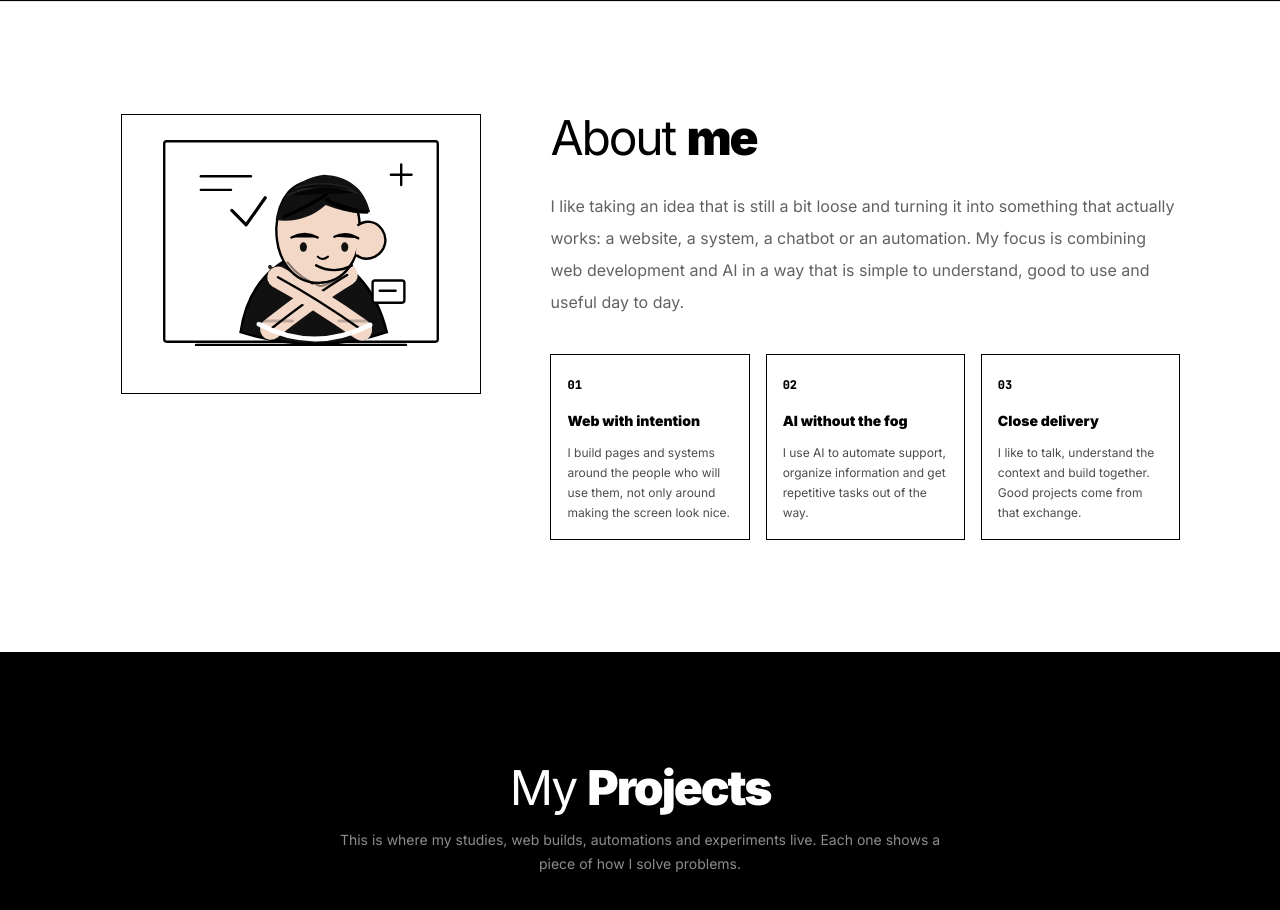
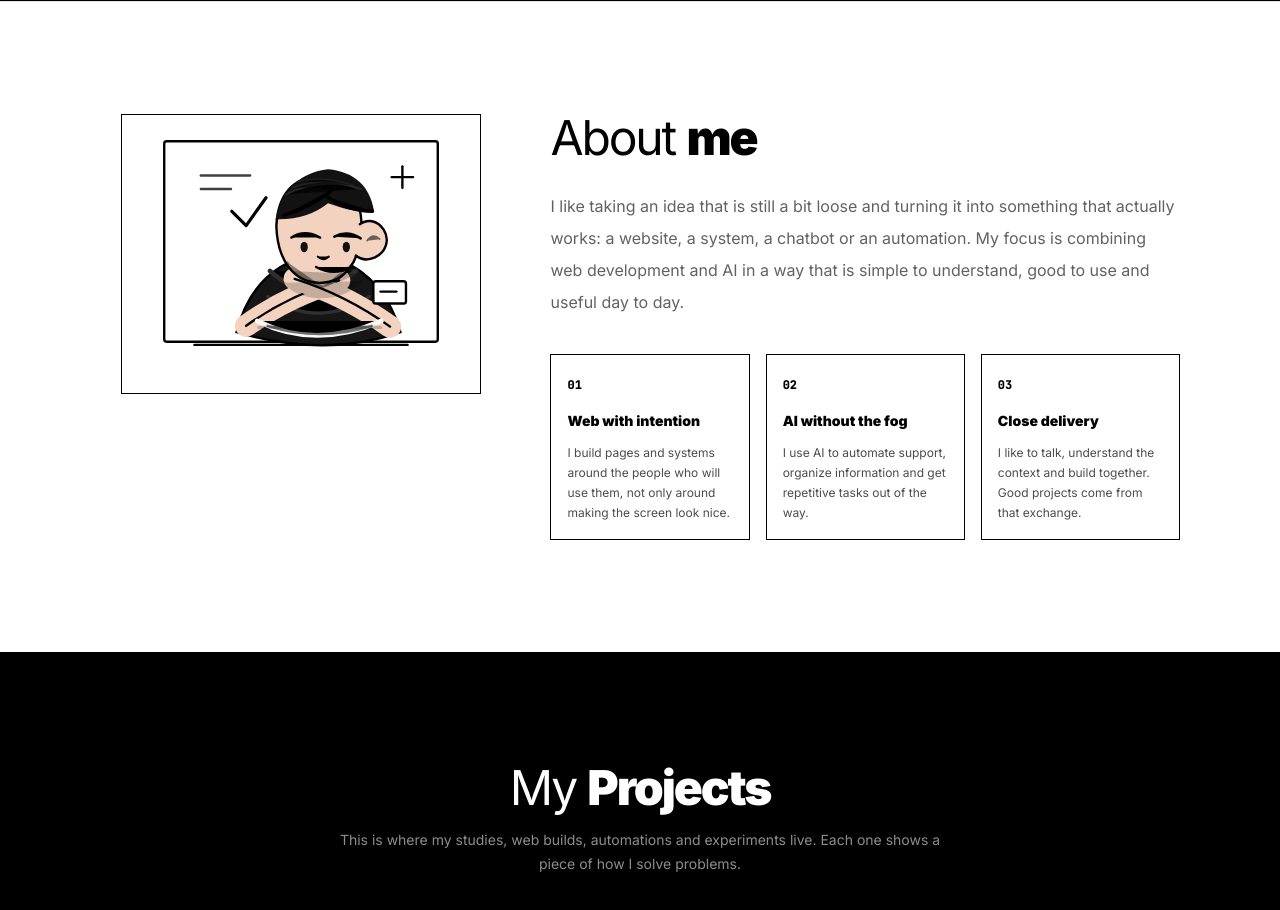
Before and after one commit to LipDev-sudo/Portifolio, a Next.js app: page / in a window 1280 px wide. Shown: the part 2300-3210 px from the top of the page. Built offline with nearby package versions, Linux system fonts and the light colour scheme; no server answers.

Commit message:
feat: refine about anime illustration style

```diff
--- a/src/components/sections/About.tsx
+++ b/src/components/sections/About.tsx
@@ -9,99 +9,94 @@ function AboutIllustration() {
       viewBox="0 0 420 320"
       className="h-auto w-full"
       role="img"
-      aria-label="Ilustração anime de Hamilton Felipe em uma pose diferente"
+      aria-label="Anime illustration of Hamilton Felipe in a different pose"
     >
       <rect x="38" y="18" width="344" height="252" rx="3" fill="#fff" stroke="#000" strokeWidth="3" />
-      <path d="M78 274h264" stroke="#000" strokeWidth="3" strokeLinecap="round" />
-      <path d="M84 62h63" stroke="#000" strokeWidth="3" strokeLinecap="round" />
-      <path d="M84 79h38" stroke="#000" strokeWidth="3" strokeLinecap="round" />
-      <path d="M323 60h26" stroke="#000" strokeWidth="3" strokeLinecap="round" />
-      <path d="M336 47v26" stroke="#000" strokeWidth="3" strokeLinecap="round" />
+      <path d="M76 274h268" stroke="#000" strokeWidth="3" strokeLinecap="round" />
+      <path d="M84 61h62" stroke="#000" strokeWidth="3" strokeLinecap="round" opacity=".75" />
+      <path d="M84 78h38" stroke="#000" strokeWidth="3" strokeLinecap="round" opacity=".75" />
+      <path d="M324 63h27" stroke="#000" strokeWidth="3" strokeLinecap="round" />
+      <path d="M337.5 49.5v27" stroke="#000" strokeWidth="3" strokeLinecap="round" />
 
       <path
-        d="M134 258c8-54 37-89 88-103 50 12 82 47 96 103-57 20-118 20-184 0Z"
-        fill="#111"
+        d="M129 258c14-55 48-89 101-99 54 10 89 44 105 99-62 22-131 22-206 0Z"
+        fill="#161616"
         stroke="#000"
         strokeWidth="3"
       />
+      <path d="M171 181c30 27 66 34 108 0" stroke="#2d2d2d" strokeWidth="6" strokeLinecap="round" />
+      <path d="M168 213c42 28 85 28 128 0" stroke="#303030" strokeWidth="4" strokeLinecap="round" />
+
       <path
-        d="M171 176c17 19 34 29 51 30 20-3 37-13 51-30"
+        d="M141 250c35-25 74-44 117-57"
         fill="none"
-        stroke="#2b2b2b"
-        strokeWidth="5"
+        stroke="#f3d3c0"
+        strokeWidth="28"
         strokeLinecap="round"
       />
       <path
-        d="M172 254c34-27 66-50 96-68"
-        fill="none"
-        stroke="#f3d7c7"
-        strokeWidth="27"
-        strokeLinecap="round"
-      />
-      <path
-        d="M172 254c34-27 66-50 96-68"
+        d="M141 250c35-25 74-44 117-57"
         fill="none"
         stroke="#000"
         strokeWidth="3"
         strokeLinecap="round"
       />
       <path
-        d="M286 255c-37-26-72-48-105-66"
+        d="M322 251c-38-27-78-47-120-60"
         fill="none"
-        stroke="#f3d7c7"
-        strokeWidth="27"
+        stroke="#f3d3c0"
+        strokeWidth="28"
         strokeLinecap="round"
       />
       <path
-        d="M286 255c-37-26-72-48-105-66"
+        d="M322 251c-38-27-78-47-120-60"
         fill="none"
         stroke="#000"
         strokeWidth="3"
         strokeLinecap="round"
       />
-      <path
-        d="M157 248c45 24 92 25 140 1"
-        fill="none"
-        stroke="#fff"
-        strokeWidth="6"
-        strokeLinecap="round"
-      />
+      <path d="M155 244c49 24 101 24 156 0" stroke="#f8f8f8" strokeWidth="6" strokeLinecap="round" />
+      <path d="M168 250c44 14 87 14 131 0" stroke="#000" strokeWidth="3" strokeLinecap="round" opacity=".55" />
 
       <path
-        d="M179 126c-1 41 21 70 53 70 32 0 53-28 52-70-1-38-21-59-53-59-31 0-50 21-52 59Z"
-        fill="#f3d7c7"
+        d="M179 124c1 43 22 72 55 72 32 0 52-29 52-72 0-39-21-61-54-61-32 0-51 22-53 61Z"
+        fill="#f3d3c0"
         stroke="#000"
         strokeWidth="3"
       />
       <path
-        d="M178 117c10-34 30-53 61-57 32 2 51 18 58 47-18 2-37-1-56-9-18 16-39 22-63 19Z"
-        fill="#111"
+        d="M178 116c9-38 31-59 66-63 34 3 53 22 58 53-17 2-36-2-58-10-18 14-40 21-66 20Z"
+        fill="#121212"
       />
-      <path d="M193 86c28-13 57-14 88-3" stroke="#303030" strokeWidth="2" strokeLinecap="round" opacity=".7" />
-      <path d="M204 76c25-7 49-6 72 3" stroke="#303030" strokeWidth="2" strokeLinecap="round" opacity=".55" />
-      <path d="M189 113c18-8 36-17 53-28" stroke="#000" strokeWidth="4" strokeLinecap="round" />
-      <path d="M242 91c15 11 32 16 51 16" stroke="#000" strokeWidth="4" strokeLinecap="round" />
+      <path d="M190 85c30-15 62-18 96-7" stroke="#303030" strokeWidth="2.3" strokeLinecap="round" opacity=".7" />
+      <path d="M199 76c28-9 57-9 84 2" stroke="#303030" strokeWidth="2.3" strokeLinecap="round" opacity=".55" />
+      <path d="M207 68c24-5 47-3 70 6" stroke="#303030" strokeWidth="2" strokeLinecap="round" opacity=".45" />
+      <path d="M188 111c22-6 42-16 60-31" stroke="#000" strokeWidth="4.2" strokeLinecap="round" />
+      <path d="M243 88c17 12 36 18 57 18" stroke="#000" strokeWidth="4.2" strokeLinecap="round" />
 
       <path
-        d="M281 124c10-8 23-6 31 5 8 12 4 27-9 34-8 4-17 3-24-2"
-        fill="#f3d7c7"
+        d="M283 123c10-8 23-6 31 6 8 13 3 28-11 35-9 4-18 3-25-3"
+        fill="#f3d3c0"
         stroke="#000"
         strokeWidth="3"
       />
-      <path d="M198 139c11-6 22-6 33 0" stroke="#000" strokeWidth="3" strokeLinecap="round" />
-      <path d="M252 138c10-5 20-4 30 2" stroke="#000" strokeWidth="3" strokeLinecap="round" />
-      <ellipse cx="213" cy="151" rx="4.5" ry="6" fill="#111" />
-      <ellipse cx="265" cy="151" rx="4.5" ry="6" fill="#111" />
-      <path d="M229 174c15 8 30 8 45 0" fill="none" stroke="#000" strokeWidth="3" strokeLinecap="round" />
-      <path d="M231 163c4 4 8 4 13 0" fill="none" stroke="#000" strokeWidth="2.5" strokeLinecap="round" />
-      <path d="M193 170c10 14 24 24 41 30" fill="none" stroke="#000" strokeWidth="2.5" strokeLinecap="round" opacity=".45" />
-      <path d="M275 169c-9 16-22 26-39 31" fill="none" stroke="#000" strokeWidth="2.5" strokeLinecap="round" opacity=".45" />
+      <path d="M293 143c5-7 10-8 16-2" stroke="#000" strokeWidth="2" strokeLinecap="round" opacity=".55" />
+      <path d="M198 139c11-7 23-7 36 0" stroke="#000" strokeWidth="3.2" strokeLinecap="round" />
+      <path d="M252 138c11-6 22-5 33 2" stroke="#000" strokeWidth="3.2" strokeLinecap="round" />
+      <ellipse cx="214" cy="151" rx="4.6" ry="6.6" fill="#111" />
+      <ellipse cx="267" cy="151" rx="4.6" ry="6.6" fill="#111" />
+      <path d="M231 163c4 4 9 4 14 0" stroke="#000" strokeWidth="2.5" strokeLinecap="round" />
+      <path d="M229 176c14 8 30 8 46 0" stroke="#000" strokeWidth="3" strokeLinecap="round" />
+      <path d="M193 170c10 15 25 25 43 30" stroke="#000" strokeWidth="2.5" strokeLinecap="round" opacity=".42" />
+      <path d="M277 169c-10 16-23 27-40 32" stroke="#000" strokeWidth="2.5" strokeLinecap="round" opacity=".42" />
+      <path d="M198 181c23 20 49 22 78 4" stroke="#000" strokeWidth="2" strokeLinecap="round" opacity=".22" />
+      <path d="M190 196c10 12 25 18 45 18 21 0 38-7 50-20" stroke="#000" strokeWidth="2.5" strokeLinecap="round" opacity=".18" />
 
-      <path d="M154 244h45" stroke="#000" strokeWidth="4" strokeLinecap="round" opacity=".22" />
-      <path d="M258 244h48" stroke="#000" strokeWidth="4" strokeLinecap="round" opacity=".22" />
-      <path d="M123 105l18 18 24-34" fill="none" stroke="#000" strokeWidth="4" strokeLinecap="round" strokeLinejoin="round" />
-      <rect x="300" y="193" width="40" height="28" rx="3" fill="#fff" stroke="#000" strokeWidth="3" />
-      <path d="M309 206h20" stroke="#000" strokeWidth="3" strokeLinecap="round" />
+      <path d="M157 252h48" stroke="#000" strokeWidth="4" strokeLinecap="round" opacity=".2" />
+      <path d="M258 252h52" stroke="#000" strokeWidth="4" strokeLinecap="round" opacity=".2" />
+      <path d="M123 106l18 18 25-35" fill="none" stroke="#000" strokeWidth="4" strokeLinecap="round" strokeLinejoin="round" />
+      <rect x="301" y="194" width="41" height="28" rx="3" fill="#fff" stroke="#000" strokeWidth="3" />
+      <path d="M310 207h20" stroke="#000" strokeWidth="3" strokeLinecap="round" />
     </svg>
   );
 }
```
